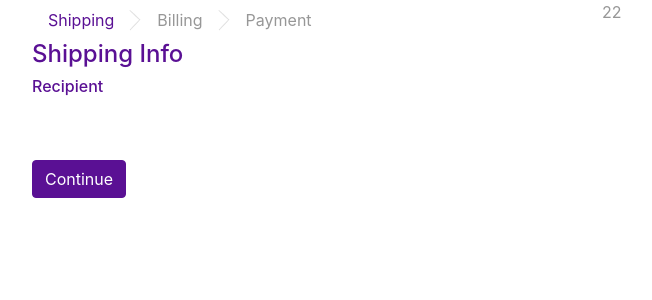
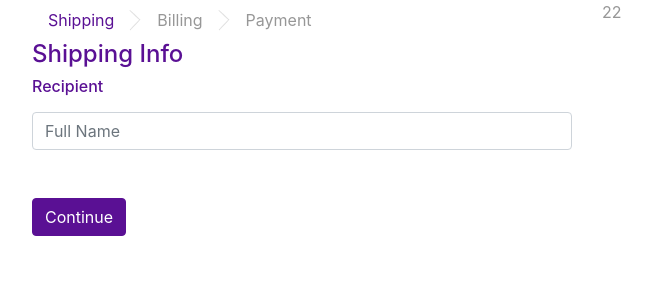
Before and after one commit to eich47/order, a Vue app: page / in a window 1280 px wide. Shown: the top 300 px of the page, without its empty margins (53-705 px from the left). Built offline with nearby package versions, Linux system fonts and the light colour scheme.

Commit message:
input text

```diff
--- /dev/null
+++ b/src/components/FormInputText.vue
@@ -0,0 +1,26 @@
+<template>
+  <div class="wrapper">
+    <b-form-input type="text" :placeholder="placeholder" v-model="text">
+    </b-form-input>
+    {{ text }}
+  </div>
+</template>
+
+<script>
+export default {
+  name: "FormInputText",
+  data: function() {
+    return {
+      text: ""
+    };
+  },
+  props: {
+    placeholder: {
+      type: String,
+      required: true
+    }
+  }
+};
+</script>
+
+<style scoped></style>
--- a/src/components/FormUserInfo.vue
+++ b/src/components/FormUserInfo.vue
@@ -2,6 +2,7 @@
   <div>
     <b-form>
       <FormSectionTitle text="Recipient" />
+      <FormInputText placeholder="Full Name" />
       <b-button class="mt-5" type="submit" variant="primary">
         Continue
       </b-button>
@@ -11,10 +12,15 @@
 
 <script>
 import FormSectionTitle from "@/components/FormSectionTitle";
+import FormInputText from "@/components/FormInputText";
 export default {
   name: "FormUserInfo",
-  components: { FormSectionTitle }
+  components: { FormInputText, FormSectionTitle }
 };
 </script>
 
-<style scoped></style>
+<style scoped>
+.wrapper + .wrapper {
+  margin-top: 10px;
+}
+</style>
```
